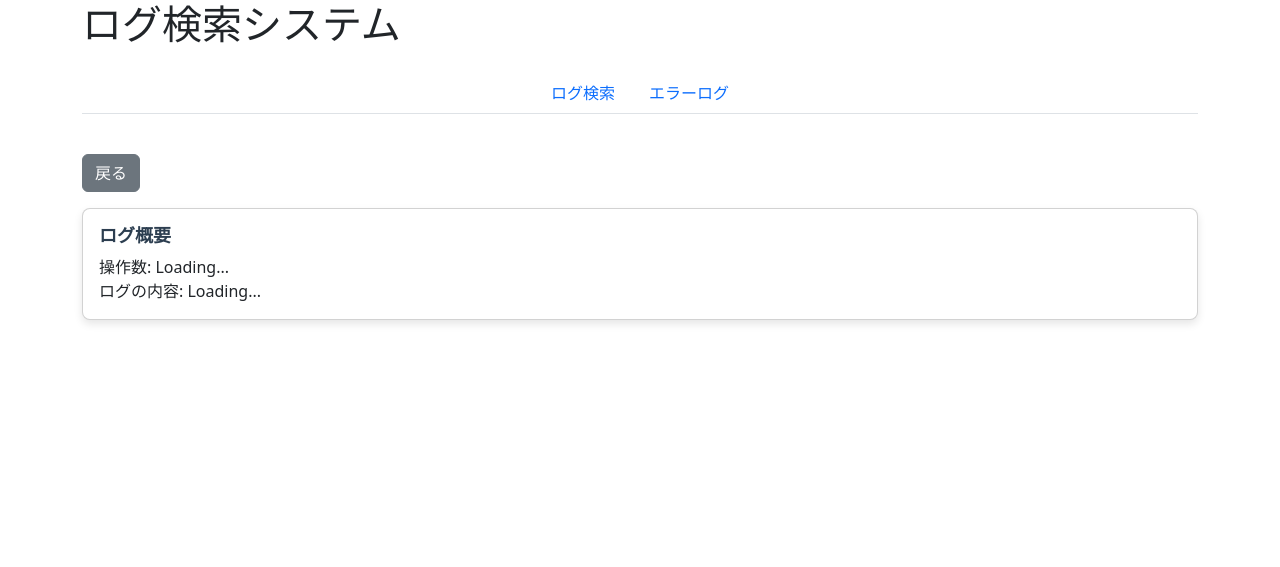
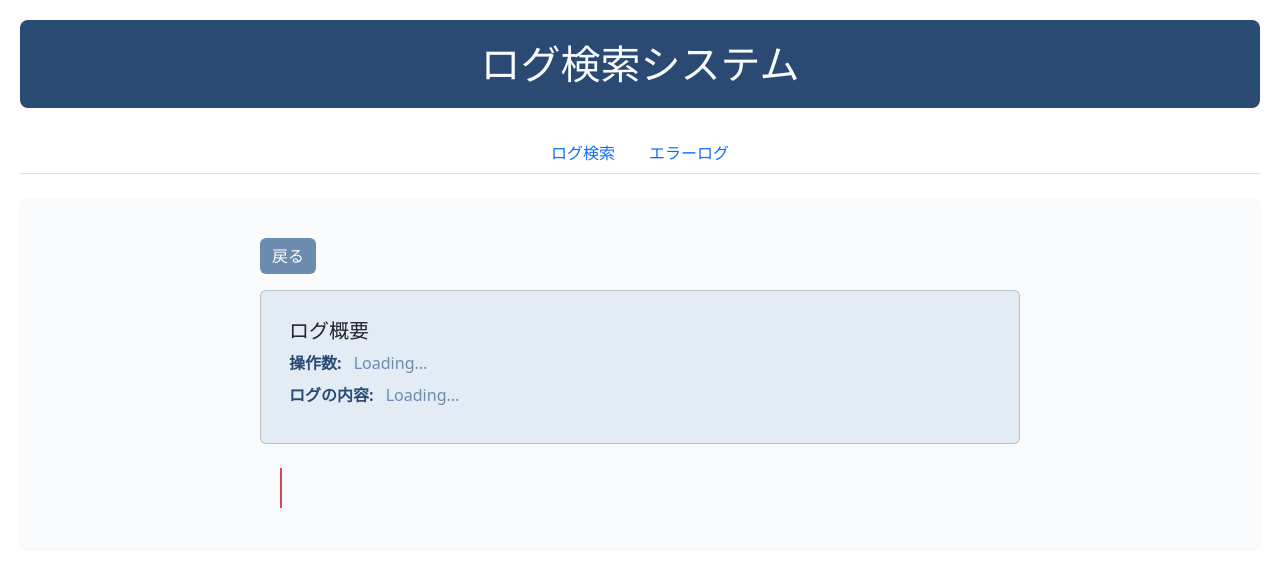
Before and after one commit to vumichien/ntt-backend, a Django app: page /process-log/log-details-view/1 in a window 1280 px wide. Shown: the top 567 px of the page. Run offline with Django 5.2, Linux system fonts and the light colour scheme.

Commit message:
fix bug degrade

```diff
--- a/logsearch/processlog/static/processlog/css/style.css
+++ b/logsearch/processlog/static/processlog/css/style.css
@@ -1,26 +1,194 @@
-/* Card spacing and customization */
-.card {
+.app-container {
+  max-width: 1600px;
+  margin: 0 auto;
+  padding: 20px;
+}
+
+.app-header {
+  background-color: #2A4A73; /* Nhạt hơn Bedazzled Blue */
+  padding: 20px;
+  text-align: center;
   border-radius: 8px;
-  box-shadow: 0 4px 8px rgba(0, 0, 0, 0.1);
   margin-bottom: 20px;
 }
 
-.card-title {
-  font-size: 18px;
-  font-weight: bold;
-  color: #2C3E50;
+.app-header h1 {
+  margin: 0;
+  color: #F8FAFC; /* Nhạt hơn Light background color */
 }
 
-.form-label {
-  font-weight: bold;
-  color: #34495E;
+.app-main {
+  background-color: #F8FAFC; /* Nhạt hơn Light background color */
+  border-radius: 8px;
+  padding: 20px;
+  box-shadow: 0 2px 4px rgba(0, 0, 0, 0.05);
 }
 
-.btn {
-  font-size: 16px;
+/* Styles for aligning the search bar and buttons */
+.search-row {
+  display: flex;
+  align-items: center;
+  justify-content: space-between;
+  margin-bottom: 20px;
 }
 
-.mt-3, .mb-3 {
-  margin-top: 1rem;
-  margin-bottom: 1rem;
+.search-container {
+  display: flex;
+  gap: 10px;
+  align-items: center;
 }
+
+.search-input {
+  flex: 1;
+  padding: 10px;
+  border: 1px solid #6B8CAE; /* Nhạt hơn Lighter blue */
+  border-radius: 4px;
+  font-size: 14px;
+}
+
+.search-button {
+  padding: 10px 16px;
+  background-color: #D64550; /* Nhạt hơn Burnt Sienna Orange */
+  color: white;
+  border: none;
+  border-radius: 4px;
+  cursor: pointer;
+  font-size: 14px;
+  transition: background-color 0.3s;
+}
+
+.search-button:hover {
+  background-color: #B83B45; /* Nhạt hơn Darker Burnt Sienna */
+}
+
+.error-log-details .react-flow__node {
+  padding: 10px;
+  border-radius: 5px;
+  font-size: 12px;
+}
+
+.error-log-details .react-flow__edge-path {
+  stroke: #555;
+  stroke-width: 2;
+}
+
+.error-log-details .react-flow__edge-text {
+  font-size: 12px;
+}
+
+.import-button {
+  height: 100%;
+  white-space: nowrap;
+}
+
+/* Error log import button container */
+.import-error-container {
+  display: flex;
+  justify-content: flex-end;
+  margin-bottom: 10px;
+}
+
+.log-details {
+    max-width: 800px;
+    margin: 0 auto;
+    padding: 20px;
+}
+
+.log-summary {
+    background-color: #E3EBF5;
+    padding: 12px;
+    margin-bottom: 20px;
+    border-radius: 6px;
+}
+
+.summary-item {
+    margin-bottom: 8px;
+}
+
+.summary-label {
+    font-weight: 600;
+    color: #2A4A73;
+    margin-right: 8px;
+}
+
+.summary-value {
+    color: #6B8CAE;
+}
+
+.timeline {
+    position: relative;
+    padding: 20px 0;
+}
+
+.timeline::before {
+    content: '';
+    position: absolute;
+    top: 0;
+    bottom: 0;
+    left: 20px;
+    width: 2px;
+    background: #D64550;
+}
+
+.timeline-item {
+    margin-bottom: 30px;
+    position: relative;
+}
+
+.timeline-content {
+    margin-left: 40px;
+    background: #F8FAFC;
+    padding: 16px;
+    border-radius: 8px;
+    box-shadow: 0 2px 6px rgba(0, 0, 0, 0.08);
+}
+
+.timeline-content::before {
+    content: '';
+    position: absolute;
+    left: 20px;
+    top: 20px;
+    width: 16px;
+    height: 16px;
+    background: #D64550;
+    border-radius: 50%;
+}
+
+.captured-image {
+    width: 100%;
+    height: auto;
+    border-radius: 4px;
+    margin-bottom: 12px;
+}
+
+.explanation {
+    font-size: 15px;
+    line-height: 1.5;
+    color: #2A4A73;
+    margin-bottom: 8px;
+}
+
+.action-time {
+    color: #6B8CAE;
+    font-size: 13px;
+}
+
+.btn-secondary {
+    background-color: #6B8CAE;
+    color: white;
+    border: none;
+}
+
+.btn-secondary:hover {
+    background-color: #2A4A73;
+}
+
+.timeline-item.highlighted {
+    background-color: rgba(255, 255, 0, 0.1);
+    border-left: 3px solid #ffd700;
+}
+
+.explanation.highlighted-text {
+    font-weight: bold;
+    color: #d64550;
+}
```
Also changed, not shown: logsearch/processlog/static/processlog/js/main.js (+41 -21 lines).
